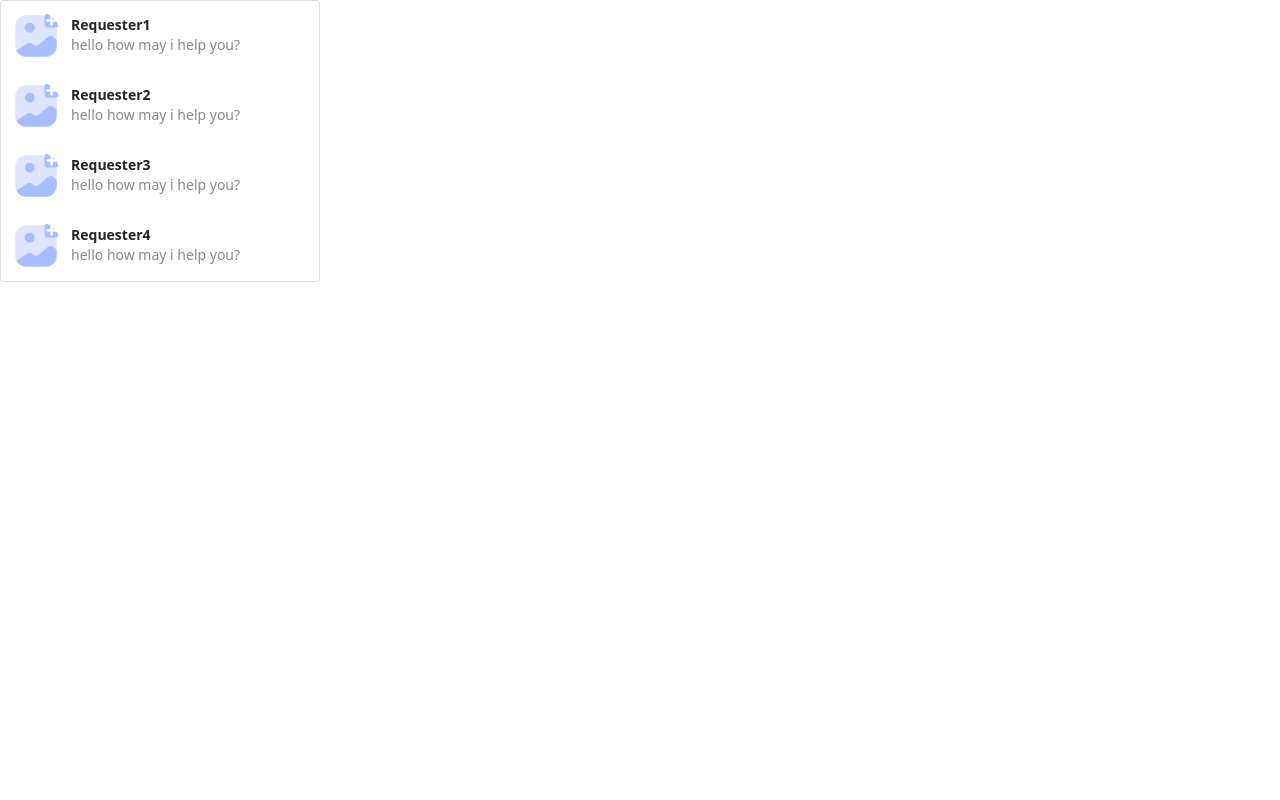
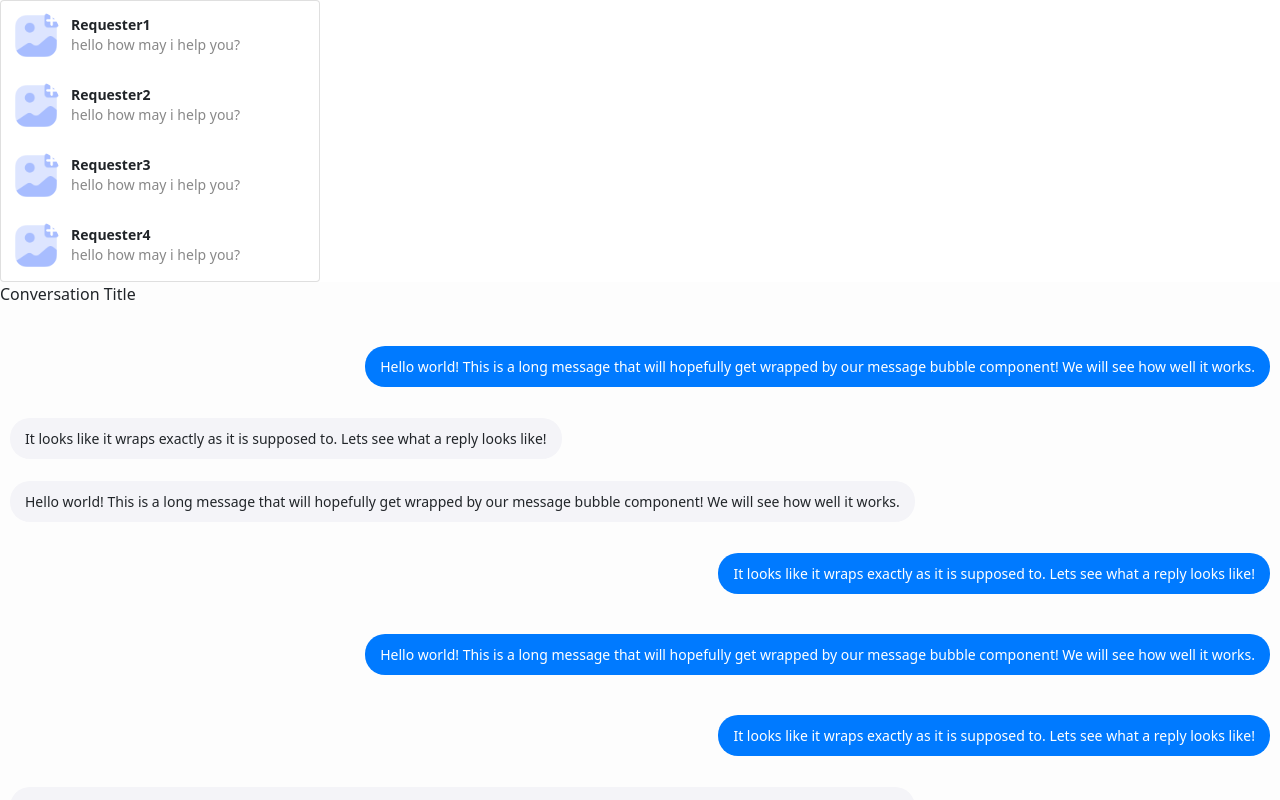
Before and after one commit to remyduijn/aid-platform, a React (Create React App) app in the folder frontend/: page /chatroom in a window 1280 px wide. Shown: the top 800 px of the page. Built offline with nearby package versions, Linux system fonts and the light colour scheme; no server answers; what react-google-maps would draw is missing.

Commit message:
chat basic structure

```diff
--- /dev/null
+++ b/frontend/src/components/chat/Chat.js
@@ -0,0 +1,88 @@
+import React from 'react'
+import './chat.css';
+ import photo from '../../images/addAvatar.png'
+import Message from './Messages';
+
+const Chat = (props) => {
+  var tempMessages = [
+    {
+      id: 1,
+      isMine: 'true',
+      message: 'Hello world! This is a long message that will hopefully get wrapped by our message bubble component! We will see how well it works.',
+      timestamp: new Date().getTime()
+    },
+    {
+      id: 2,
+      isMine: 'false',
+      message: 'It looks like it wraps exactly as it is supposed to. Lets see what a reply looks like!',
+      timestamp: new Date().getTime()
+    },
+    {
+      id: 3,
+      isMine: 'false',
+      message: 'Hello world! This is a long message that will hopefully get wrapped by our message bubble component! We will see how well it works.',
+      timestamp: new Date().getTime()
+    },
+    {
+      id: 4,
+      isMine: 'true',
+      message: 'It looks like it wraps exactly as it is supposed to. Lets see what a reply looks like!',
+      timestamp: new Date().getTime()
+    },
+    {
+      id: 5,
+      isMine: 'true',
+      message: 'Hello world! This is a long message that will hopefully get wrapped by our message bubble component! We will see how well it works.',
+      timestamp: new Date().getTime()
+    },
+    {
+      id: 6,
+      isMine: 'true',
+      message: 'It looks like it wraps exactly as it is supposed to. Lets see what a reply looks like!',
+      timestamp: new Date().getTime()
+    },
+    {
+      id: 7,
+      isMine: 'false',
+      message: 'Hello world! This is a long message that will hopefully get wrapped by our message bubble component! We will see how well it works.',
+      timestamp: new Date().getTime()
+    },
+    {
+      id: 8,
+      isMine: 'false',
+      message: 'It looks like it wraps exactly as it is supposed to. Lets see what a reply looks like!',
+      timestamp: new Date().getTime()
+    },
+    {
+      id: 9,
+      isMine: 'true',
+      message: 'Hello world! This is a long message that will hopefully get wrapped by our message bubble component! We will see how well it works.',
+      timestamp: new Date().getTime()
+    },
+    {
+      id: 10,
+      isMine: 'false',
+      message: 'It looks like it wraps exactly as it is supposed to. Lets see what a reply looks like!',
+      timestamp: new Date().getTime()
+    },
+  ]
+  return (
+    <div className="message-list">
+      Conversation Title
+      <div className="message-list-container">{
+        tempMessages.map((conversation) =>
+          <Message
+          key={conversation.id}
+          isMine={conversation.isMine}
+          startsSequence={true}
+          endsSequence={true}
+          showTimestamp={true}
+          data={conversation.message}
+        />
+        )
+      }</div>
+    </div>
+  )
+}
+
+export default Chat
--- /dev/null
+++ b/frontend/src/components/chat/Messages.js
@@ -0,0 +1,34 @@
+import React from 'react';
+import './chat.css';
+
+export default function Message(props) {
+    const {
+      data,
+      isMine,
+      startsSequence,
+      endsSequence,
+      showTimestamp
+    } = props;
+    const friendlyTimestamp = data.timestamp;
+    return (
+      <div className={[
+        'message',
+        `${isMine == 'true' ? 'mine' : ''}`,
+        `${startsSequence ? 'start' : ''}`,
+        `${endsSequence ? 'end' : ''}`
+      ].join(' ')}>
+        {
+          showTimestamp &&
+            <div className="timestamp">
+              { friendlyTimestamp }
+            </div>
+        }
+
+        <div className="bubble-container">
+          <div className="bubble" title={friendlyTimestamp}>
+            { data }
+          </div>
+        </div>
+      </div>
+    );
+}
--- a/frontend/src/components/chat/chat.css
+++ b/frontend/src/components/chat/chat.css
@@ -73,3 +73,72 @@
   grid-column-start: 2;
   background: white;
 }
+
+.message-list-container {
+  padding: 10px;
+  padding-bottom: 70px;
+}
+.message {
+  display: flex;
+  flex-direction: column;
+}
+
+.message .timestamp {
+  display: flex;
+  justify-content: center;
+  color: #999;
+  font-weight: 600;
+  font-size: 12px;
+  margin: 10px 0px;
+  text-transform: uppercase;
+}
+
+.message .bubble-container {
+  font-size: 14px;
+  display: flex;
+}
+
+.message.mine .bubble-container {
+  justify-content: flex-end;
+}
+
+.message.start .bubble-container .bubble {
+  /* margin-top: 10px; */
+  border-top-left-radius: 20px;
+}
+
+.message.end .bubble-container .bubble {
+  border-bottom-left-radius: 20px;
+  /* margin-bottom: 10px; */
+}
+
+.message.mine.start .bubble-container .bubble {
+  margin-top: 10px;
+  border-top-right-radius: 20px;
+}
+
+.message.mine.end .bubble-container .bubble {
+  border-bottom-right-radius: 20px;
+  margin-bottom: 10px;
+}
+
+.message .bubble-container .bubble {
+  margin: 1px 0px;
+  background: #f4f4f8;
+  padding: 10px 15px;
+  border-radius: 20px;
+  max-width: 75%;
+  border-top-left-radius: 2px;
+  border-bottom-left-radius: 2px;
+  border-top-right-radius: 20px;
+  border-bottom-right-radius: 20px;
+}
+
+.message.mine .bubble-container .bubble {
+  background: #007aff;
+  color: white;
+  border-top-left-radius: 20px;
+  border-bottom-left-radius: 20px;
+  border-top-right-radius: 2px;
+  border-bottom-right-radius: 2px;
+}
--- a/frontend/src/pages/ChatRoom.js
+++ b/frontend/src/pages/ChatRoom.js
@@ -1,11 +1,16 @@
 import React from 'react'
+import Chat from '../components/chat/Chat';
 import ChatList from '../components/chat/ChatList';
 
 const ChatRoom = () => {
   return (
+    <div>
     <div className="scrollable sidebar">
       <ChatList />
     </div>
+      <Chat />
+    </div>
+
   )
 }
 
```
Also changed, not shown: 1 other file (tests, documents, lock files or other folders).
